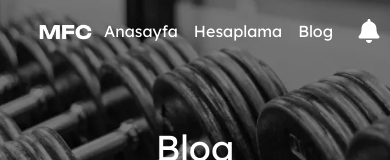
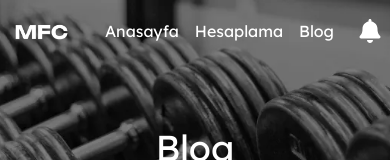
Before and after one commit to ismayil-allahverdiyev/madness_web, a React (Vite) app: page /blog in a window 390 px wide. Shown: the top 160 px of the page. Built offline with nearby package versions, Linux system fonts and the light colour scheme.

Commit message:
navbar padding updated

```diff
--- a/src/modules/shared/features/nav_bar.tsx
+++ b/src/modules/shared/features/nav_bar.tsx
@@ -8,7 +8,7 @@ export function NavBar() {
 
     const { isAnouncementsOpen, openCloseAnouncements, anouncements } = useContext(GeneralContext);
 
-    return <div className="w-full flex flex-row justify-between items-center px-8 py-4 absolute top-0 z-10">
+    return <div className="w-full flex flex-row justify-between items-center md:px-8 px-2 py-4 absolute top-0 z-10">
         <img src={Logo} alt="" className="md:w-32 w-16" />
         <ul className="flex flex-row">
             <Link className="text-white px-2 font-medium" to={"/"}>
```
